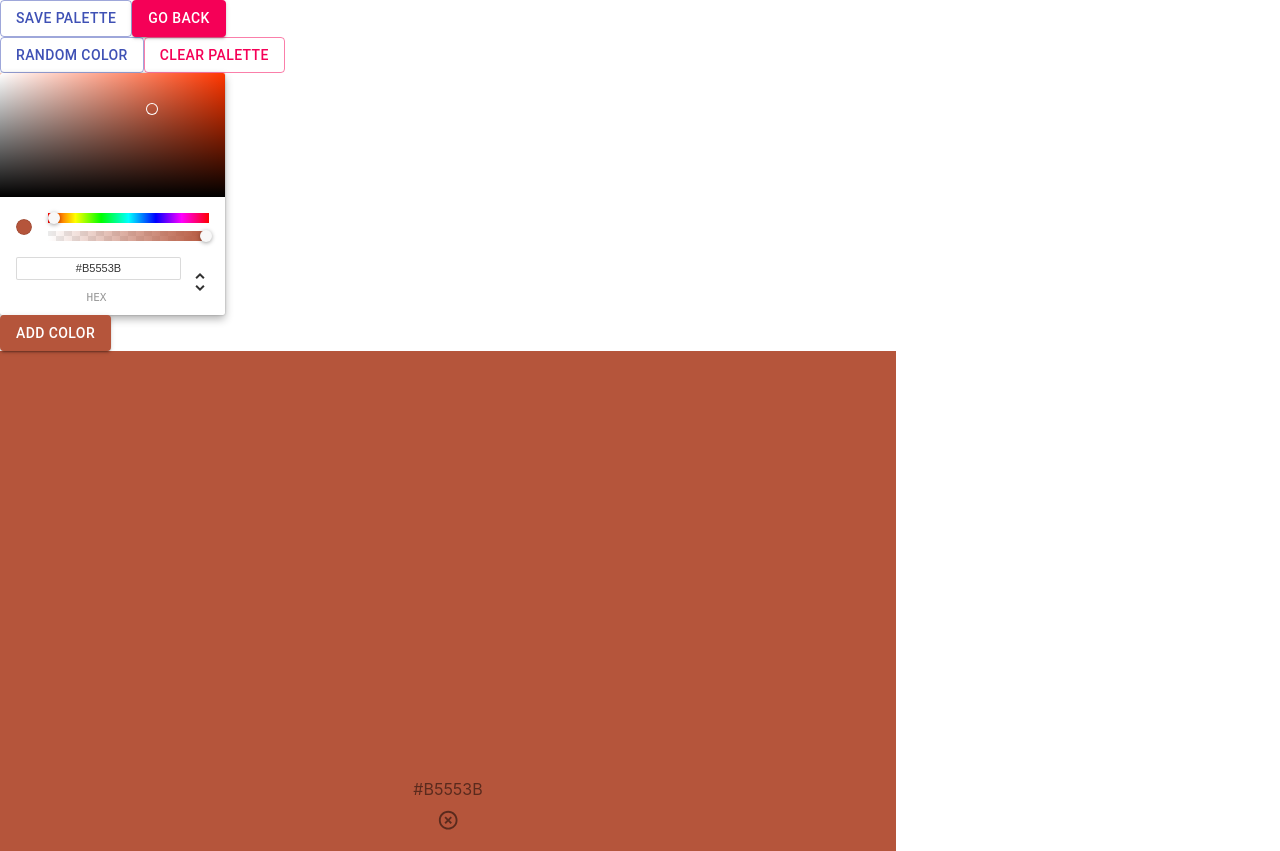
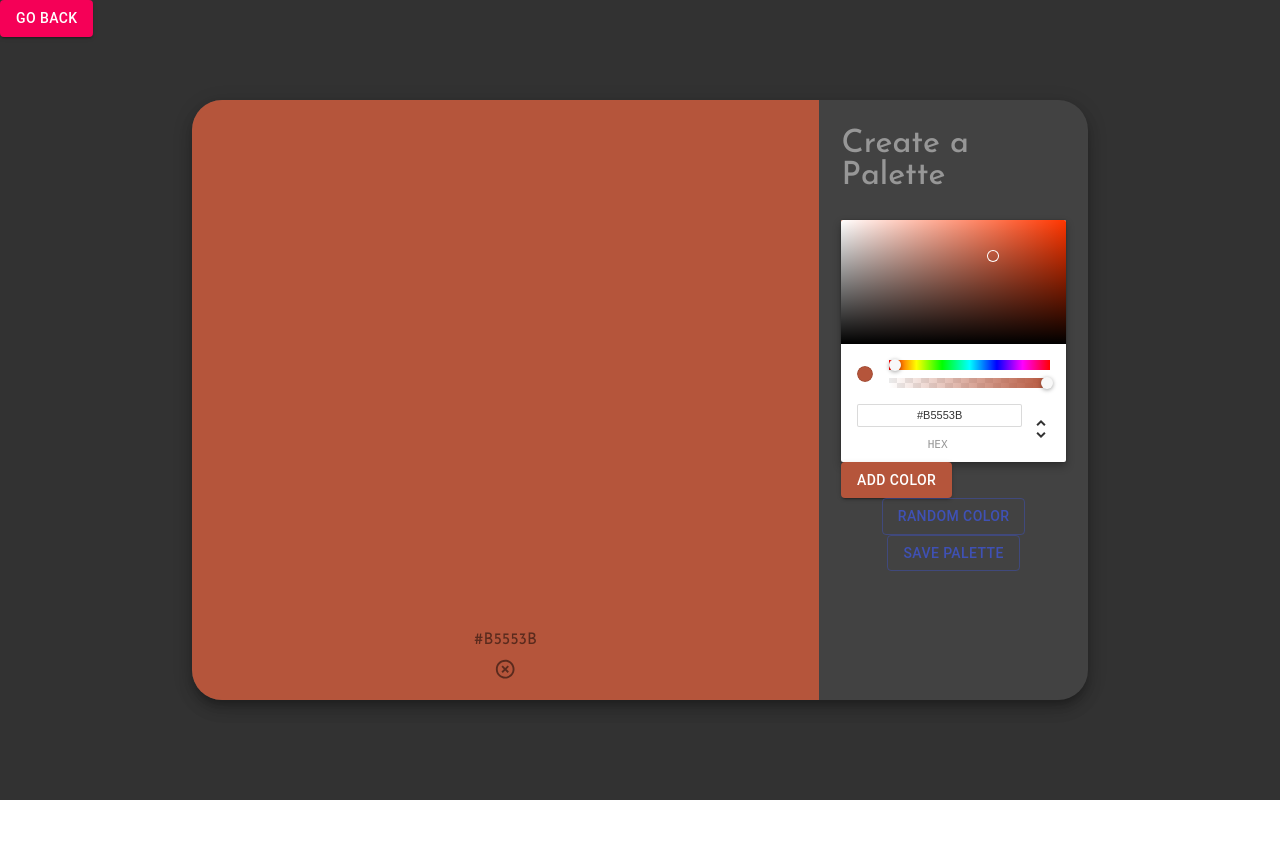
Before and after one commit to parthpatel6347/react-color-palette, a React (Create React App) app: page /palette/new in a window 1280 px wide. After the commit the page ends 800 px from the top, so only its background shows below. Built offline with nearby package versions, Linux system fonts and the light colour scheme.

Commit message:
style palette save page

```diff
--- a/src/DraggableColorList.js
+++ b/src/DraggableColorList.js
@@ -1,11 +1,20 @@
 import React from "react";
 import DraggableColor from "./DraggableColor";
 import { SortableContainer } from "react-sortable-hoc";
+import { withStyles } from "@material-ui/core/styles";
+
+const styles = {
+  root: {
+    display: "flex",
+    width: "70%",
+    height: "100%",
+  },
+};
 
 const DraggableColorList = SortableContainer((props) => {
-  const { colors, removeColor } = props;
+  const { colors, removeColor, classes } = props;
   return (
-    <div style={{ display: "flex", width: "70%", height: "500px" }}>
+    <div className={classes.root}>
       {colors.map((color, i) => (
         <DraggableColor
           index={i}
@@ -17,4 +26,4 @@ const DraggableColorList = SortableContainer((props) => {
   );
 });
 
-export default DraggableColorList;
+export default withStyles(styles)(DraggableColorList);
--- a/src/NewPaletteForm.js
+++ b/src/NewPaletteForm.js
@@ -6,9 +6,53 @@ import arrayMove from "array-move";
 import chroma from "chroma-js";
 import PaletteSaveForm from "./PaletteSaveForm";
 import ColorPicker from "./ColorPicker";
+import { Link } from "react-router-dom";
+import Paper from "@material-ui/core/Paper";
 
 const styles = {
-  paletteContainer: {},
+  root: {
+    fontFamily: "'Josefin Sans', sans-serif",
+    backgroundColor: "#323232",
+    height: "100vh",
+    overflow: "hidden",
+    display: "flex",
+    justifyContent: "center",
+    alignItems: "center",
+  },
+  container: {
+    width: "70%",
+    height: "75%",
+    display: "flex",
+    justifyContent: "space-between",
+    alignItems: "center",
+    backgroundColor: "#424242",
+    borderRadius: "30px",
+    overflow: "hidden",
+    // boxShadow: " 20px 20px 60px #2b2b2b",
+  },
+  header: {
+    position: "fixed",
+    display: "inline",
+    left: "0",
+    top: "0",
+  },
+  ControlsContainer: {
+    height: "100%",
+    display: "flex",
+    flexDirection: "column",
+    width: "25%",
+    padding: "0 2.5% 0",
+    alignItems: "center",
+  },
+  HeaderContainer: {
+    height: "20%",
+    display: "flex",
+    alignItems: "center",
+    "& h1": {
+      color: "#979797",
+      fontWeight: "500",
+    },
+  },
 };
 
 class NewPaletteForm extends Component {
@@ -24,7 +68,7 @@ class NewPaletteForm extends Component {
     this.addColor = this.addColor.bind(this);
     this.handleSubmit = this.handleSubmit.bind(this);
     this.removeColor = this.removeColor.bind(this);
-    this.clearPalette = this.clearPalette.bind(this);
+    // this.clearPalette = this.clearPalette.bind(this);
     this.addRandColor = this.addRandColor.bind(this);
   }
 
@@ -56,9 +100,9 @@ class NewPaletteForm extends Component {
     }));
   };
 
-  clearPalette() {
-    this.setState({ colors: [] });
-  }
+  // clearPalette() {
+  //   this.setState({ colors: [] });
+  // }
 
   addRandColor() {
     const randColor = { color: chroma.random().hex() };
@@ -69,43 +113,55 @@ class NewPaletteForm extends Component {
     const { classes, maxColors, palettes, minColors } = this.props;
     const isPaletteFull = this.state.colors.length >= maxColors;
     return (
-      <div>
-        <PaletteSaveForm
-          palettes={palettes}
-          colors={this.state.colors}
-          minColors={minColors}
-          handleSubmit={this.handleSubmit}
-        />
-        <div>
+      <div className={classes.root}>
+        <Link to="/">
           <Button
-            variant="outlined"
-            color="primary"
-            onClick={this.addRandColor}
-            disabled={isPaletteFull}
+            className={classes.header}
+            variant="contained"
+            color="secondary"
           >
-            Random Color
+            Go Back
           </Button>
-          <Button
-            variant="outlined"
-            color="secondary"
-            onClick={this.clearPalette}
-          >
-            Clear Palette
-          </Button>
-          <ColorPicker
-            colors={this.state.colors}
-            isPaletteFull={isPaletteFull}
-            addColor={this.addColor}
-          />
-        </div>
-        <div className={classes.paletteContainer}>
+        </Link>
+        <Paper className={classes.container} elevation={10}>
           <DraggableColorList
             colors={this.state.colors}
             removeColor={this.removeColor}
             axis="x"
             onSortEnd={this.onSortEnd}
           />
-        </div>
+          <div className={classes.ControlsContainer}>
+            {/* <Button
+              variant="outlined"
+              color="secondary"
+              onClick={this.clearPalette}
+            >
+              Clear Palette
+            </Button> */}
+            <div className={classes.HeaderContainer}>
+              <h1>Create a Palette</h1>
+            </div>
+            <ColorPicker
+              colors={this.state.colors}
+              isPaletteFull={isPaletteFull}
+              addColor={this.addColor}
+            />
+            <Button
+              variant="outlined"
+              color="primary"
+              onClick={this.addRandColor}
+              disabled={isPaletteFull}
+            >
+              Random Color
+            </Button>
+            <PaletteSaveForm
+              palettes={palettes}
+              colors={this.state.colors}
+              minColors={minColors}
+              handleSubmit={this.handleSubmit}
+            />
+          </div>
+        </Paper>
       </div>
     );
   }
--- a/src/PaletteSaveForm.js
+++ b/src/PaletteSaveForm.js
@@ -1,6 +1,5 @@
 import React, { Component } from "react";
 import Button from "@material-ui/core/Button";
-import { Link } from "react-router-dom";
 import PaletteSaveDialogue from "./PaletteSaveDialogue";
 
 import Popover from "@material-ui/core/Popover";
@@ -65,12 +64,6 @@ class PaletteSaveForm extends Component {
         >
           <p>Cannot save an empty palette.</p>
         </Popover>
-
-        <Link to="/">
-          <Button variant="contained" color="secondary">
-            Go Back
-          </Button>
-        </Link>
         {this.state.saveDialogueOpen && (
           <PaletteSaveDialogue
             handleSubmit={handleSubmit}
```
Also changed, not shown: 1 other file (tests, documents, lock files or other folders).
